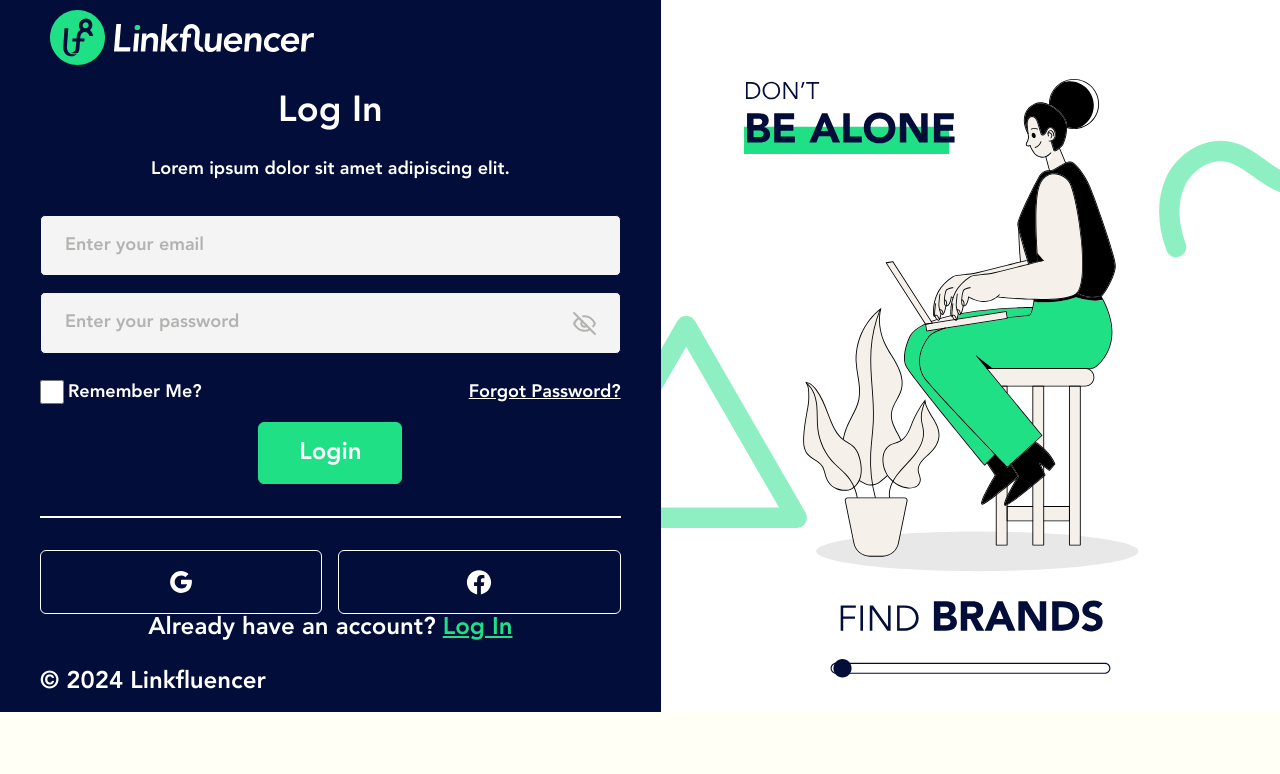
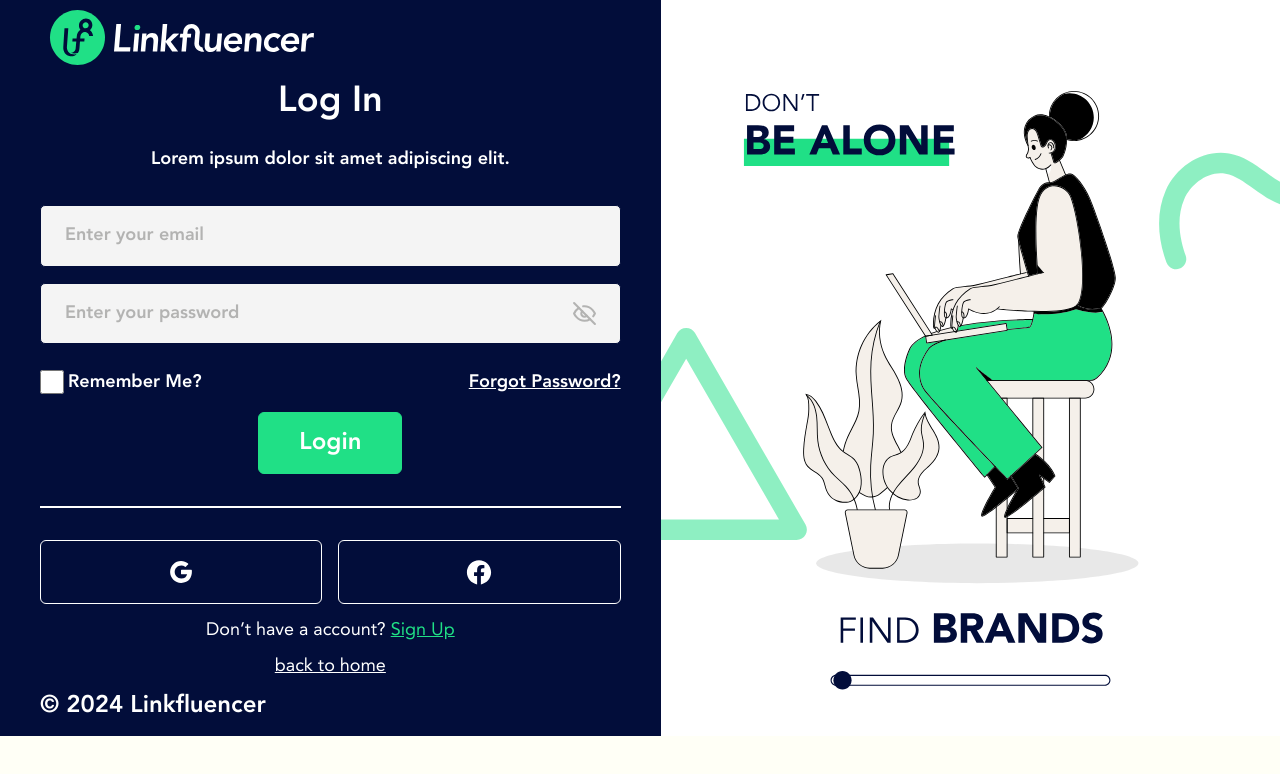
Before and after one commit to jasminchothani/linkfluencer, a website: page src/log-in.html in a window 1280 px wide. Drawn offline with nearby package versions, Linux system fonts and the light colour scheme.

Commit message:
css updated

```diff
--- a/src/log-in.html
+++ b/src/log-in.html
@@ -24,7 +24,9 @@
       <div
         class="lg:max-w-screen-llg max-w-full w-full bg-blue-blue px-4 lg:px-10 xxl:p-py16px100 flex flex-col justify-between">
         <div>
+          <a href="index.html">
           <img src="assets/images/sign-uplogo.svg" alt="logo" width="284" height="75">
+        </a>
         </div>
         <div>
           <div>
@@ -70,7 +72,7 @@
                 </button>
               </div>
 
-              <div class="flex items-center justify-between mt-6">
+              <div class="flex items-center justify-between mt-6 flex-wrap gap-x-1">
                 <div class="flex items-center gap-1">
                   <input type="checkbox"
                     class="border-white rounded-[2px] h-6 w-6 bg-transparent checked:bg-white checked:border-transparent focus:outline-none">
@@ -102,10 +104,9 @@
               </button>
             </div>
             <div>
-              <p class="text-white-white font-semibold text-center text-lg lg:text-2xl !leading-7">Already have an
-                account? <a href="javascript:void(0)" class="text-green-green underline hover:text-white-white">Log
-                  In</a>
+              <p class="text-white-white mt-4 font-normal text-center text-lg !leading-5">Don’t have a account? <a href="javascript:void(0)" class="text-green-green underline hover:text-white-white capitalize">Sign Up</a>
               </p>
+              <a href="javascript:void(0)" class="text-white-white mt-4 font-normal text-center text-lg !leading-5 underline hover:text-green-green block">back to home</a>
             </div>
 
 
```
Also changed, not shown: src/sign-up.html (+3 -1 lines), src/assets/css/output.css.
